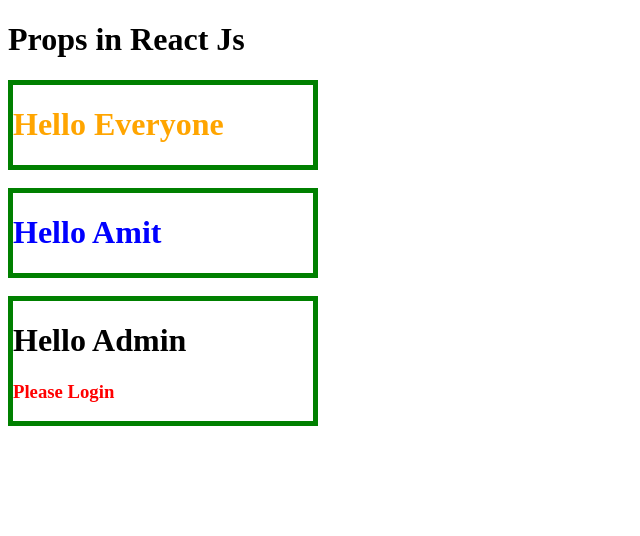
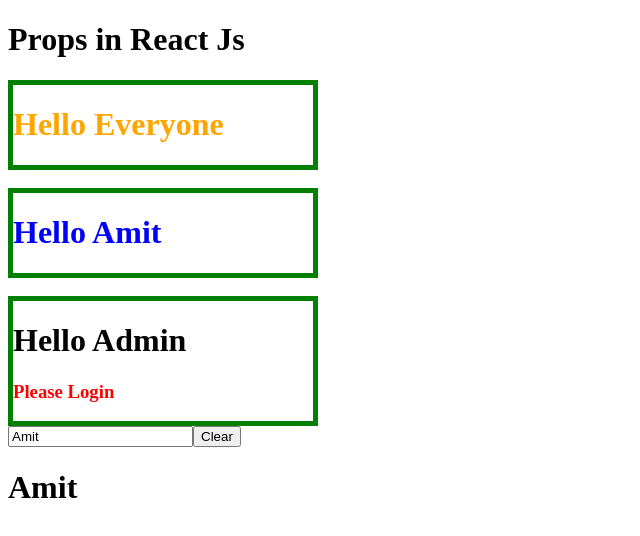
Before and after one commit to amitbhosale1137/react-demo, a React (Vite) app: page / in a window 1280 px wide. Shown: the top 536 px of the page, without its empty margins (0-640 px from the left). Built offline with nearby package versions, Linux system fonts and the light colour scheme.

Commit message:
input text box value using useState

```diff
--- a/src/App.jsx
+++ b/src/App.jsx
@@ -1,6 +1,8 @@
+import { useState } from "react";
 import Wrapper from "./Wrapper";
 
 function App(){
+  const[val,setVal]=useState("Amit")
   return(
     <>
       <h1>Props in React Js</h1>
@@ -18,6 +20,10 @@
         <h1>Hello Admin</h1>
         <h3 style={{color:'red'}}>Please Login</h3>
       </Wrapper>
+
+      <input type="text" value={val} onChange={(event)=>setVal(event.target.value)} placeholder="Enter Name" />
+      <button onClick={()=>setVal('')}>Clear</button>
+      <h1>{val}</h1>
     </>
   )
 }
```
